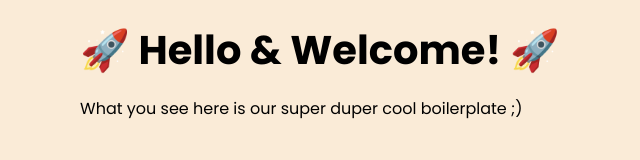
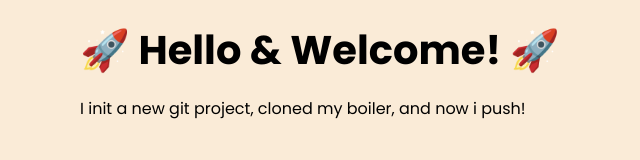
Before and after one commit to DrFloyd-devZone/webpack-starter-pack, a website built with webpack: page src/index.html in a window 1280 px wide. Shown: the full height of the page, 0-640 px from the left. Built offline with nearby package versions, Linux system fonts and the light colour scheme.

Commit message:
cloning boiler into project

```diff
--- a/src/index.html
+++ b/src/index.html
@@ -16,7 +16,7 @@
             <section class="row">
                 <div class="col-sm-4 col-md-4 col-lg-6">
                     <h1>🚀 Hello & Welcome! 🚀</h1>
-                    <p>What you see here is our super duper cool boilerplate ;)</p>
+                    <p>I init a new git project, cloned my boiler, and now i push!</p>
                 </div>
             </section>
         </main>
```
